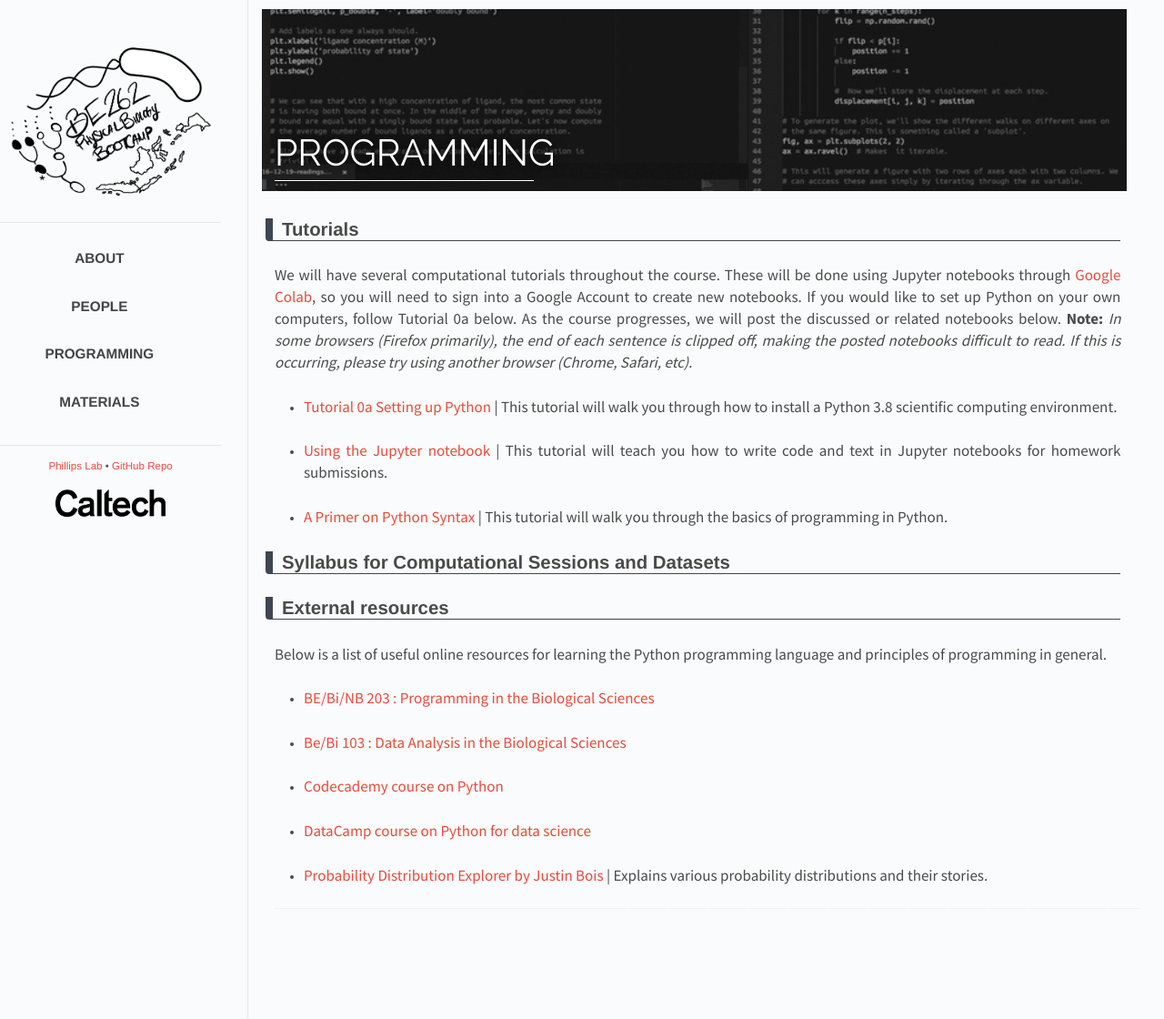
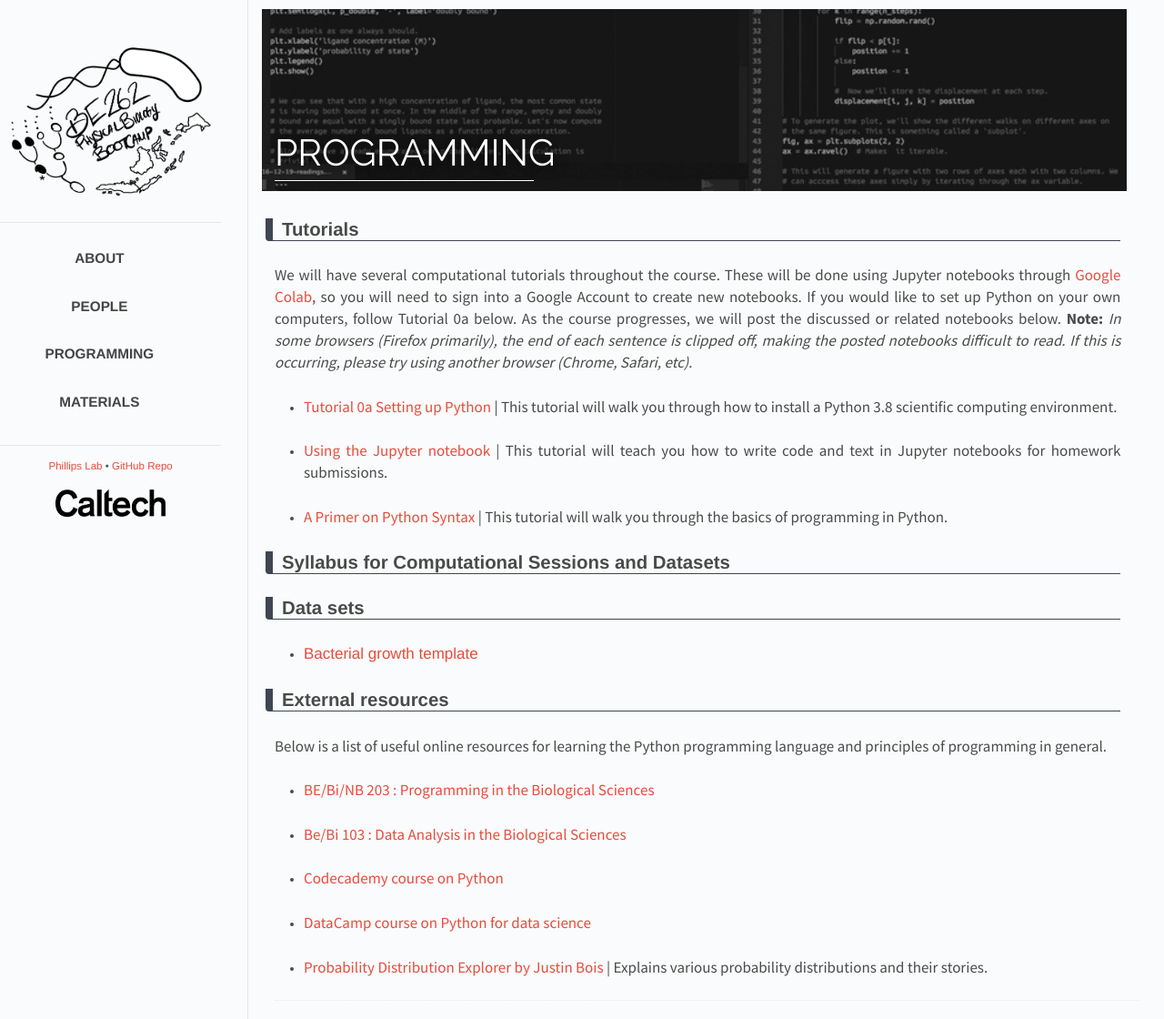
Before and after one commit to RPGroup-PBoC/pboc22_marseille, a Jekyll site: the page built from _posts/2022-01-29-code.md, in a window 1280 px wide. Shown: the whole page at 91% size. Built offline with Jekyll 4.4.1, drawn with Linux system fonts in a browser that asks for light colours.

Commit message:
Creating download link for bacterial growth.

```diff
--- a/_posts/2022-01-29-code.md
+++ b/_posts/2022-01-29-code.md
@@ -43,6 +43,15 @@ the posted notebooks difficult to read. If this is occurring, please try using a
 ## Syllabus for Computational Sessions and Datasets
 
 
+## Data sets
+<!-- Please download the following data sets, unzip them, and place them in your
+`bootcamp/data` folder as described in [the setting up Python tutorial]({{
+site.baseurl}}/code/t0a_setting_up_python.html). -->
+
+* <a href="https://github.com/RPGroup-PBoC/tutorial_templates/blob/main/bacterial_growth_template.ipynb" download style="font-size: 17px">Bacterial growth template</a>
+  <span style="font-size: 17px"></span>
+
+
 ## External resources
 
 Below is a list of useful online resources for learning the Python programming
```
